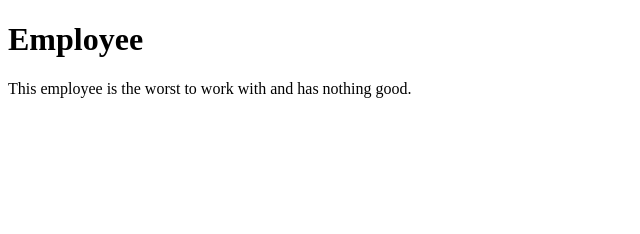
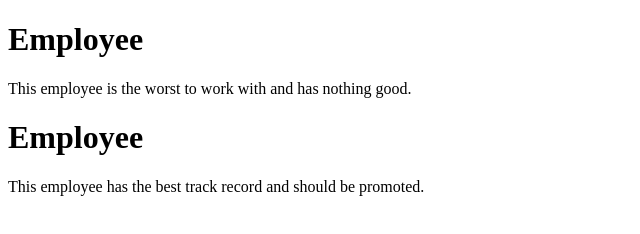
Before and after one commit to Sneakyweasel90/MannionGitBash, a plain HTML site: page Aboutus.html in a window 1280 px wide. Shown: the whole page, without its empty margins (0-640 px from the left). Drawn offline with Linux system fonts and the light colour scheme.

Commit message:
Added another employee comment

```diff
--- a/Aboutus.html
+++ b/Aboutus.html
@@ -9,6 +9,8 @@
 
     <h1>Employee</h1>
     <p>This employee is the worst to work with and has nothing good.</p>
+    <h1>Employee</h1>
+    <p>This employee has the best track record and should be promoted.</p>
 
 </body>
 </html>
```
